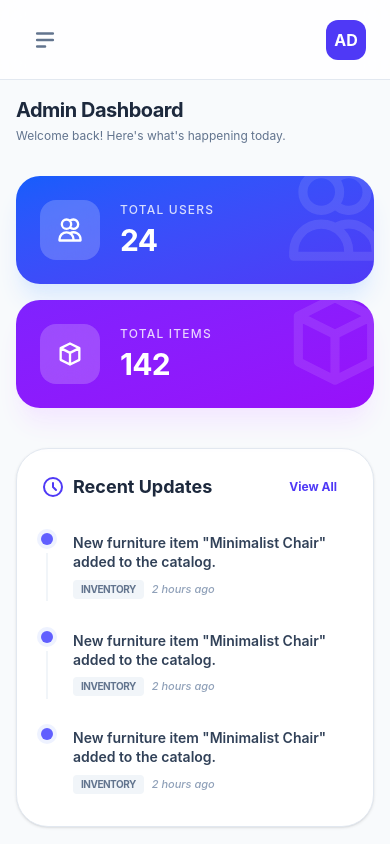
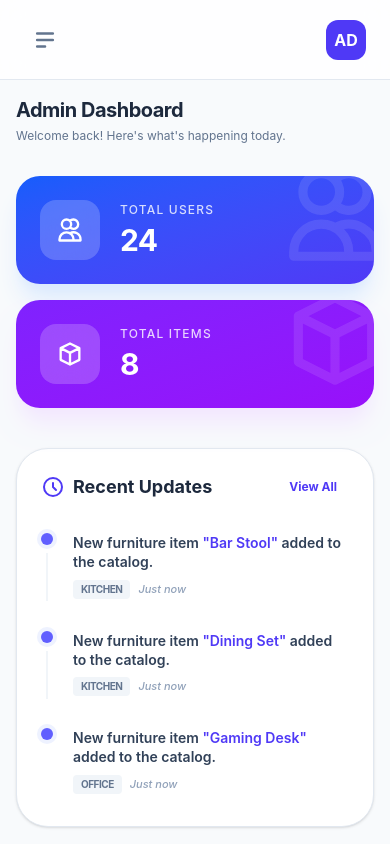
Before and after one commit to shiraz2003/Furniture-Visualizer, a React (Vite) app in the folder client/: page /admin in a window 390 px wide. Built offline with nearby package versions, Linux system fonts and the light colour scheme; no server answers.

Commit message:
Dashboard Updates

```diff
--- a/client/src/admin/adminlayout.jsx
+++ b/client/src/admin/adminlayout.jsx
@@ -85,7 +85,7 @@ const AdminLayout = () => {
           ))}
         </nav>
 
-        <div className="p-6 border-t">
+        <div className="p-6">
           <button onClick={handleLogout} className={`flex items-center w-full px-4 py-3 text-slate-500 hover:text-red-600 rounded-xl ${!isSidebarOpen && 'lg:justify-center'}`}>
             <HiOutlineLogout size={22} />
             {isSidebarOpen && <span className="ml-3.5 font-medium">Logout</span>}
--- a/client/src/admin/dashboard.jsx
+++ b/client/src/admin/dashboard.jsx
@@ -1,4 +1,4 @@
-import React from 'react';
+import React, { useState } from 'react'; // useState එකතු කළා
 import {
   HiOutlineUsers,
   HiOutlineCube,
@@ -6,6 +6,21 @@ import {
 } from 'react-icons/hi';
 
 const AdminDashboard = () => {
+  // පරීක්ෂා කිරීම සඳහා Dummy Data (Items 8ක්)
+  const items = [
+    { id: 1, name: "Modern Sofa", category: "Living Room" },
+    { id: 2, name: "Office Chair", category: "Office" },
+    { id: 3, name: "Wooden Table", category: "Kitchen" },
+    { id: 4, name: "Minimalist Chair", category: "Living Room" },
+    { id: 5, name: "Luxury Bed", category: "Bedroom" },
+    { id: 6, name: "Gaming Desk", category: "Office" },
+    { id: 7, name: "Dining Set", category: "Kitchen" },
+    { id: 8, name: "Bar Stool", category: "Kitchen" }
+  ];
+
+  // View All click කරාද නැද්ද කියලා බලාගන්න state එකක්
+  const [showAll, setShowAll] = useState(false);
+
   // Stats data array
   const stats = [
     {
@@ -17,29 +32,31 @@ const AdminDashboard = () => {
     },
     {
       label: 'Total Items',
-      value: '142',
+      value: items.length.toString(),
       icon: <HiOutlineCube size={28} />,
       color: 'from-violet-600 to-purple-600',
       shadow: 'shadow-purple-100'
     },
   ];
 
+  // showAll true නම් සියල්ල පෙන්වනවා, නැත්නම් මුල් 4 විතරයි
+  const displayItems = showAll ? [...items].reverse() : [...items].reverse().slice(0, 3);
+
   return (
     <div className="animate-in fade-in duration-500">
-      {/* Header Section - Header sizes match with Users Page */}
+      {/* Header Section */}
       <div className="mb-8 sm:mb-10">
         <h2 className="text-xl sm:text-2xl font-bold text-slate-800 tracking-tight">Admin Dashboard</h2>
         <p className="text-slate-500 text-xs sm:text-sm mt-1">Welcome back! Here's what's happening today.</p>
       </div>
 
-      {/* Stats Grid - Responsive layout */}
+      {/* Stats Grid */}
       <div className="grid grid-cols-1 sm:grid-cols-2 lg:grid-cols-2 xl:grid-cols-3 gap-4 sm:gap-6 mb-10">
         {stats.map((stat, index) => (
           <div
             key={index}
             className={`bg-gradient-to-br ${stat.color} p-6 rounded-3xl text-white shadow-xl ${stat.shadow} relative overflow-hidden group transition-all duration-300 hover:scale-[1.02]`}
           >
-            {/* Background Decorative Icon */}
             <div className="absolute -right-4 -top-4 opacity-10 group-hover:scale-110 transition-transform duration-500">
               {React.cloneElement(stat.icon, { size: 110 })}
             </div>
@@ -57,52 +74,46 @@ const AdminDashboard = () => {
         ))}
       </div>
 
-      {/* Summary Section */}
-      <div className="grid grid-cols-1 lg:grid-cols-2 gap-6">
-        {/* Recent Updates Card */}
+      {/* Recent Updates Section - Full Width */}
+      <div className="w-full">
         <div className="bg-white rounded-[2rem] shadow-sm border border-slate-200 p-6 sm:p-8">
           <div className="flex justify-between items-center mb-8">
             <h3 className="font-bold text-slate-800 flex items-center gap-2 text-lg">
               <HiOutlineClock className="text-indigo-600" size={24} />
               Recent Updates
             </h3>
-            <button className="text-indigo-600 text-xs font-bold hover:bg-indigo-50 px-3 py-1.5 rounded-lg transition-colors">
-              View All
+            <button
+              onClick={() => setShowAll(!showAll)} // Click කළ විට state එක මාරු වෙනවා
+              className="text-indigo-600 text-xs font-bold hover:bg-indigo-50 px-3 py-1.5 rounded-lg transition-colors"
+            >
+              {showAll ? 'Show Less' : 'View All'}
             </button>
           </div>
 
           <div className="space-y-6">
-            {[1, 2, 3].map((i) => (
-              <div key={i} className="flex gap-5 items-start group">
+            {displayItems.map((item, index) => (
+              <div key={item.id} className="flex gap-5 items-start group animate-in slide-in-from-top-2 duration-300">
                 {/* Timeline Dot & Line */}
                 <div className="flex flex-col items-center shrink-0">
                   <div className="w-3 h-3 rounded-full bg-indigo-500 ring-4 ring-indigo-50 group-hover:bg-indigo-600 transition-colors"></div>
-                  {i !== 3 && <div className="w-0.5 h-12 bg-slate-100 mt-2"></div>}
+                  {/* අයිතම ලැයිස්තුවේ අවසන් එකට යටින් ඉරක් නොදමයි */}
+                  {index !== displayItems.length - 1 && <div className="w-0.5 h-12 bg-slate-100 mt-2"></div>}
                 </div>
 
                 <div className="pb-2">
                   <p className="text-sm font-semibold text-slate-700 leading-snug">
-                    New furniture item "Minimalist Chair" added to the catalog.
+                    New furniture item <span className="text-indigo-600">"{item.name}"</span> added to the catalog.
                   </p>
                   <div className="flex items-center gap-2 mt-2">
-                    <span className="text-[10px] bg-slate-100 text-slate-500 px-2 py-0.5 rounded uppercase font-bold tracking-tighter">Inventory</span>
-                    <span className="text-[11px] text-slate-400 font-medium italic">2 hours ago</span>
+                    <span className="text-[10px] bg-slate-100 text-slate-500 px-2 py-0.5 rounded uppercase font-bold tracking-tighter">
+                      {item.category}
+                    </span>
+                    <span className="text-[11px] text-slate-400 font-medium italic">Just now</span>
                   </div>
                 </div>
               </div>
             ))}
           </div>
-        </div>
-
-        {/* System Info (Optional/Placeholder Card to balance layout) */}
-        <div className="bg-slate-50 rounded-[2rem] border border-dashed border-slate-300 p-8 flex flex-col items-center justify-center text-center">
-            <div className="w-16 h-16 bg-white rounded-2xl shadow-sm flex items-center justify-center text-slate-400 mb-4">
-               <HiOutlineCube size={32} />
-            </div>
-            <h4 className="font-bold text-slate-800">More Insights coming soon</h4>
-            <p className="text-sm text-slate-500 mt-2 max-w-[250px]">
-              We are working on detailed analytics for your furniture items.
-            </p>
         </div>
       </div>
     </div>
```
